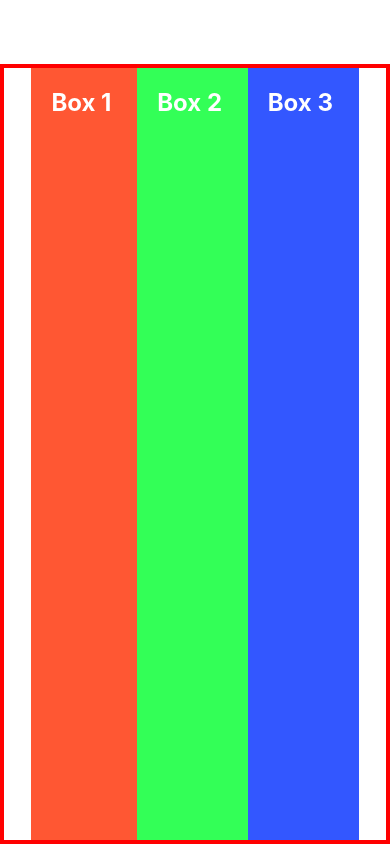
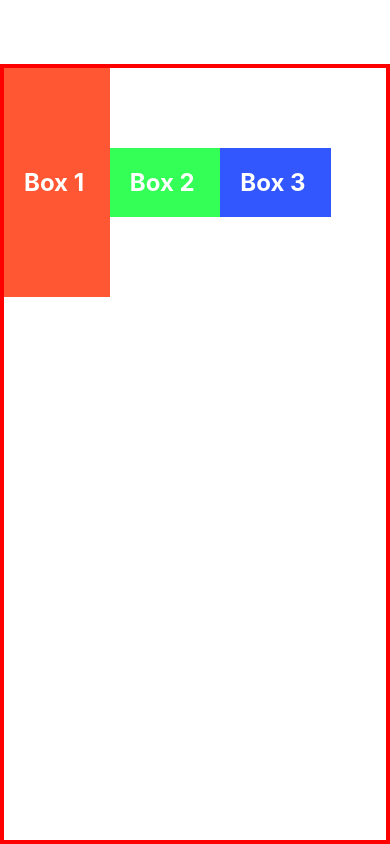
Before and after one commit to Praveenskg/react-native, a React Native app in the folder RNLayout/: screen / in a window 390 px wide. Built offline with nearby package versions, Linux system fonts and the light colour scheme.

Commit message:
Align Items

```diff
--- a/RNLayout/App.tsx
+++ b/RNLayout/App.tsx
@@ -4,7 +4,9 @@ import Box from "./components/Box";
 export default function App() {
   return (
     <View style={styles.container}>
-      <Box style={{ backgroundColor: "#FF5733" }}>Box 1</Box>
+      <Box style={{ backgroundColor: "#FF5733", paddingVertical: 100 }}>
+        Box 1
+      </Box>
       <Box style={{ backgroundColor: "#33FF57" }}>Box 2</Box>
       <Box style={{ backgroundColor: "#3357FF" }}>Box 3</Box>
       {/* <Box style={{ backgroundColor: "#FF33A8" }}>Box 4</Box>
@@ -18,7 +20,7 @@ const styles = StyleSheet.create({
   container: {
     flex: 1,
     flexDirection: "row",
-    justifyContent: "center",
+    alignItems: "baseline",
     marginTop: 64,
     borderWidth: 4,
     borderColor: "red",
```
